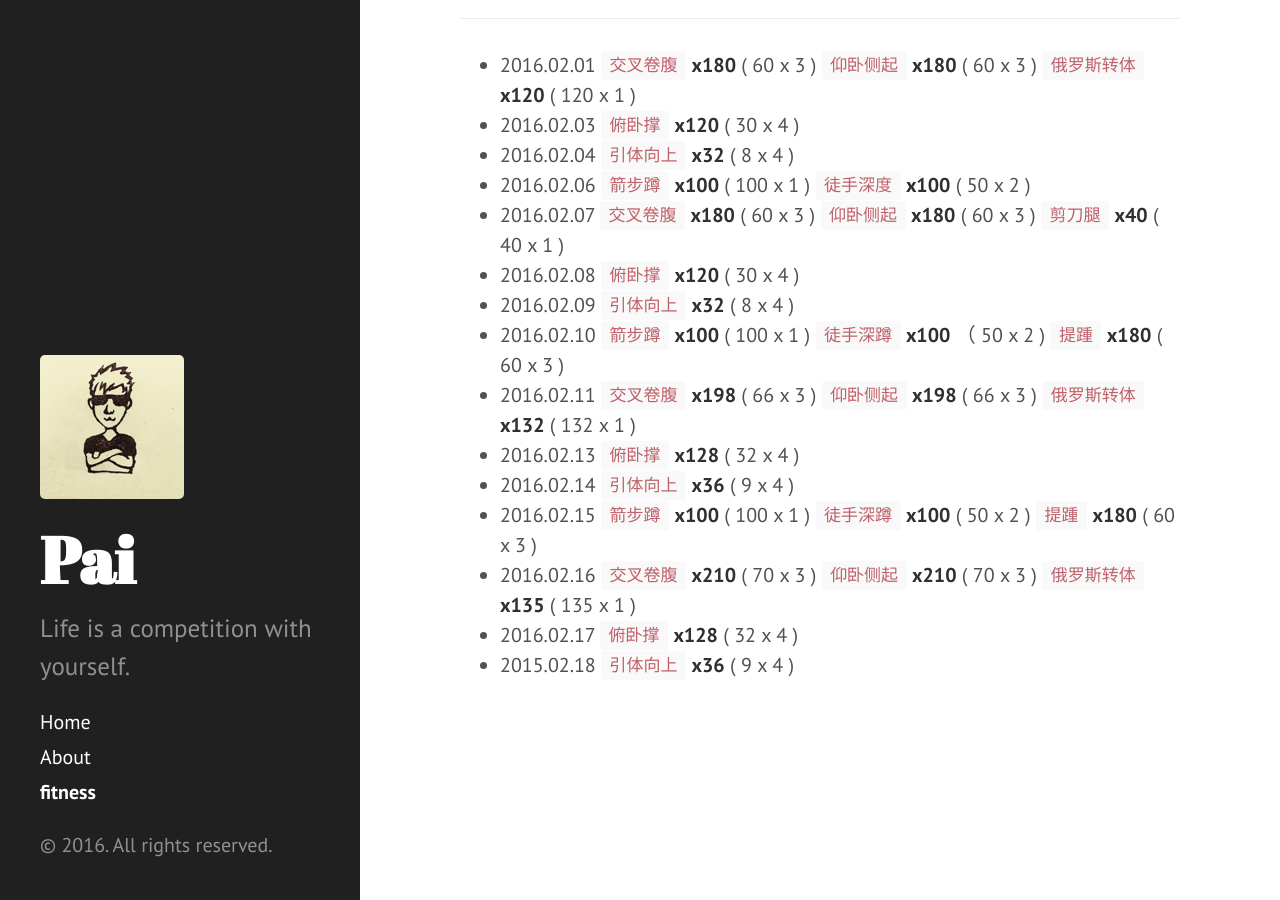
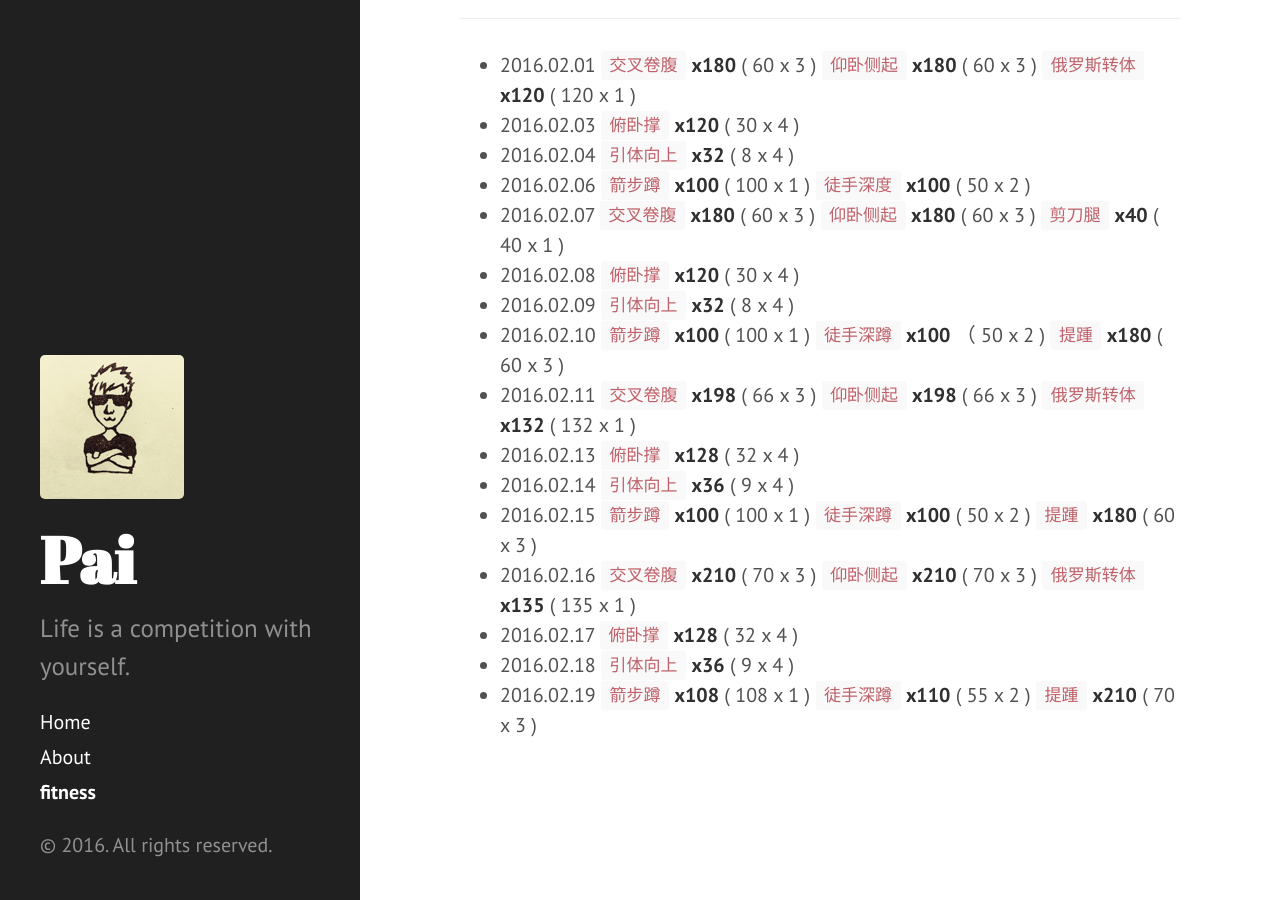
Before and after one commit to dragon8897/dragon8897.github.io, a Jekyll site: the page built from fitness.md, in a window 1280 px wide and 900 px high, scrolled down 1480 px. Built offline with Jekyll 4.4.1, drawn with Linux system fonts in a browser that asks for light colours; Markdown is read by kramdown in place of the engine named in the settings.

Commit message:
add fitness record.

```diff
--- a/fitness.md
+++ b/fitness.md
@@ -57,4 +57,5 @@ title: fitness
 - 2016.02.15 `箭步蹲` **x100** ( 100 x 1 ) `徒手深蹲` **x100** ( 50 x 2 ) `提踵` **x180** ( 60 x 3 )
 - 2016.02.16 `交叉卷腹` **x210** ( 70 x 3 ) `仰卧侧起` **x210** ( 70 x 3 ) `俄罗斯转体` **x135** ( 135 x 1 )
 - 2016.02.17 `俯卧撑` **x128** ( 32 x 4 )
-- 2015.02.18 `引体向上` **x36** ( 9 x 4 )
+- 2016.02.18 `引体向上` **x36** ( 9 x 4 )
+- 2016.02.19 `箭步蹲` **x108** ( 108 x 1 ) `徒手深蹲` **x110** ( 55 x 2 ) `提踵` **x210** ( 70 x 3 )
```
